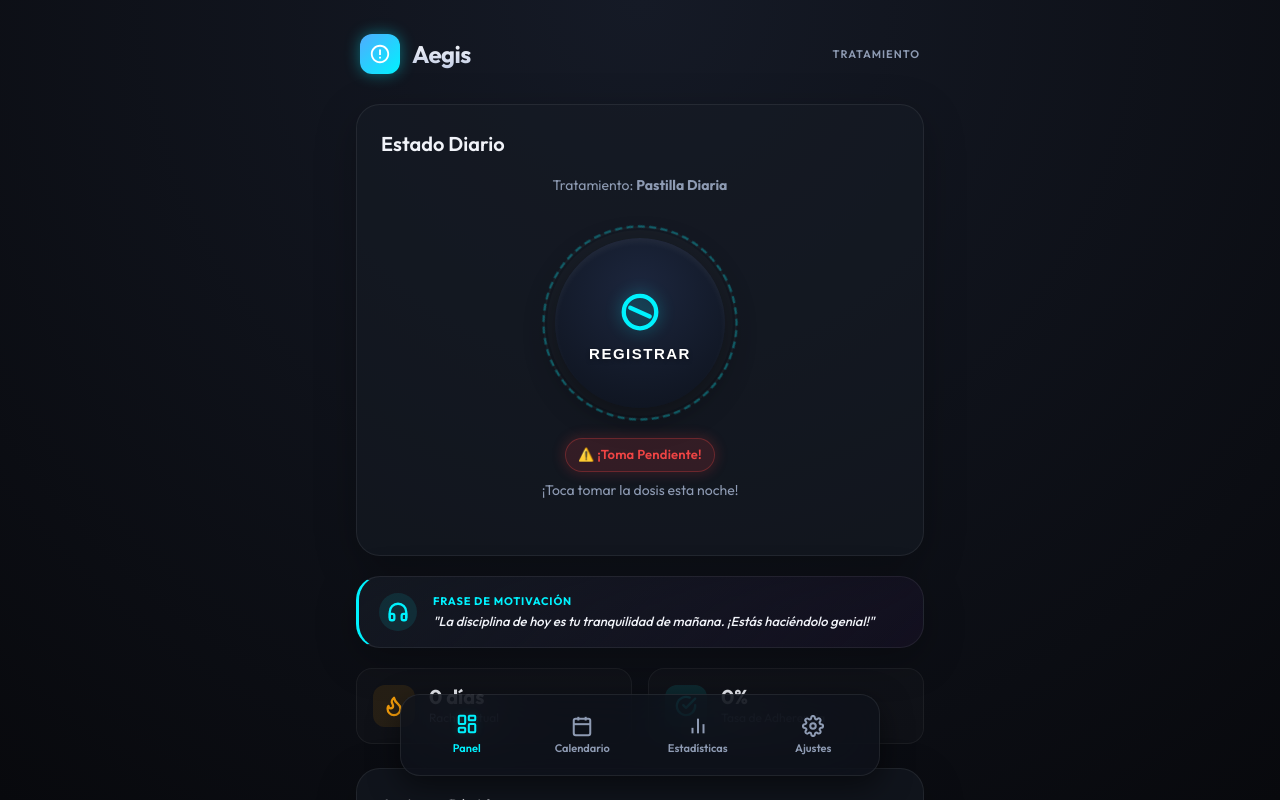
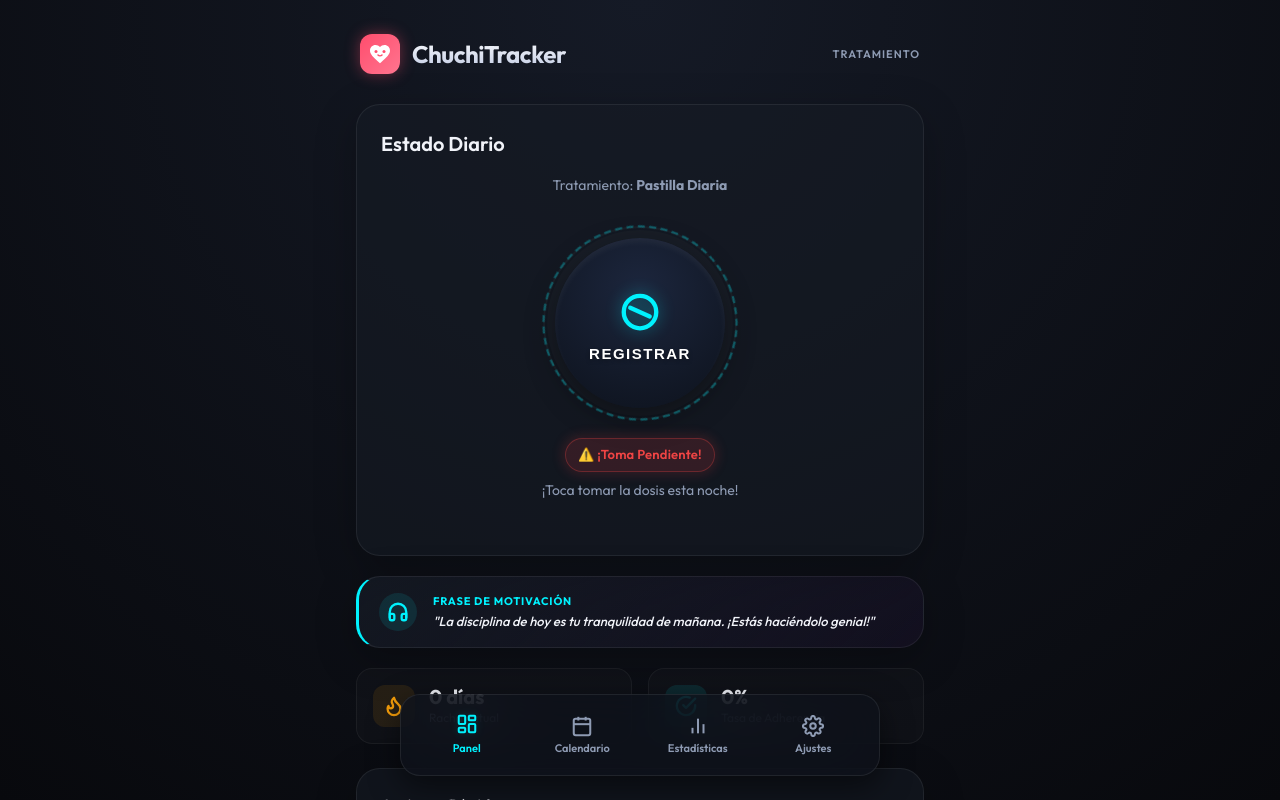
Before and after one commit to mrtngo/pill-tracker, a React (Vite) app: page / in a window 1280 px wide. Shown: the top 800 px of the page. Built offline with nearby package versions, Linux system fonts and the light colour scheme; no server answers.

Commit message:
style: personalize app to ChuchiTracker and update logo to happy heart

```diff
--- a/index.html
+++ b/index.html
@@ -9,7 +9,7 @@
     <meta name="theme-color" content="#0d0e12" />
     <meta name="apple-mobile-web-app-capable" content="yes" />
     <meta name="apple-mobile-web-app-status-bar-style" content="black-translucent" />
-    <meta name="apple-mobile-web-app-title" content="Aegis Pill" />
+    <meta name="apple-mobile-web-app-title" content="ChuchiTracker" />
     <link rel="apple-touch-icon" href="/icon-192.png" />
 
     <!-- Web Manifest -->
@@ -20,7 +20,7 @@
     <link rel="preconnect" href="https://fonts.gstatic.com" crossorigin>
     <link href="https://fonts.googleapis.com/css2?family=Outfit:wght@300;400;500;600;700;800&display=swap" rel="stylesheet">
 
-    <title>Aegis — Daily Pill Tracker & Reminders</title>
+    <title>ChuchiTracker — Daily Pill Tracker & Reminders</title>
   </head>
   <body>
     <div id="root"></div>
--- a/src/App.jsx
+++ b/src/App.jsx
@@ -145,12 +145,15 @@ export default function App() {
       {/* Brand Top Header */}
       <header className="app-header">
         <div className="brand-section">
-          <div className="brand-logo">
-            <svg viewBox="0 0 24 24">
-              <path d="M12 2C6.48 2 2 6.48 2 12s4.48 10 10 10 10-4.48 10-10S17.52 2 12 2zm0 18c-4.41 0-8-3.59-8-8s3.59-8 8-8 8 3.59 8 8-3.59 8-8 8zm-1-13h2v6h-2zm0 8h2v2h-2z"/>
+          <div className="brand-logo" style={{ background: 'linear-gradient(135deg, #ff4d6d 0%, #ff758f 100%)', boxShadow: '0 0 15px rgba(255, 77, 109, 0.4)' }}>
+            <svg viewBox="0 0 24 24" style={{ width: '24px', height: '24px' }}>
+              <path d="M12 21.35l-1.45-1.32C5.4 15.36 2 12.28 2 8.5 2 5.42 4.42 3 7.5 3c1.74 0 3.41.81 4.5 2.09C13.09 3.81 14.76 3 16.5 3 19.58 3 22 5.42 22 8.5c0 3.78-3.4 6.86-8.55 11.54L12 21.35z" fill="#fff"/>
+              <circle cx="8" cy="9.5" r="1.5" fill="#ff4d6d"/>
+              <circle cx="16" cy="9.5" r="1.5" fill="#ff4d6d"/>
+              <path d="M10 13c1 1 3 1 4 0" stroke="#ff4d6d" strokeWidth="1.5" strokeLinecap="round"/>
             </svg>
           </div>
-          <span className="brand-name">Aegis</span>
+          <span className="brand-name">ChuchiTracker</span>
         </div>
         <div style={{ fontSize: '11px', color: 'var(--text-secondary)', fontWeight: '600', textTransform: 'uppercase', letterSpacing: '1px' }}>
           Tratamiento
```
Also changed, not shown: public/manifest.json.
